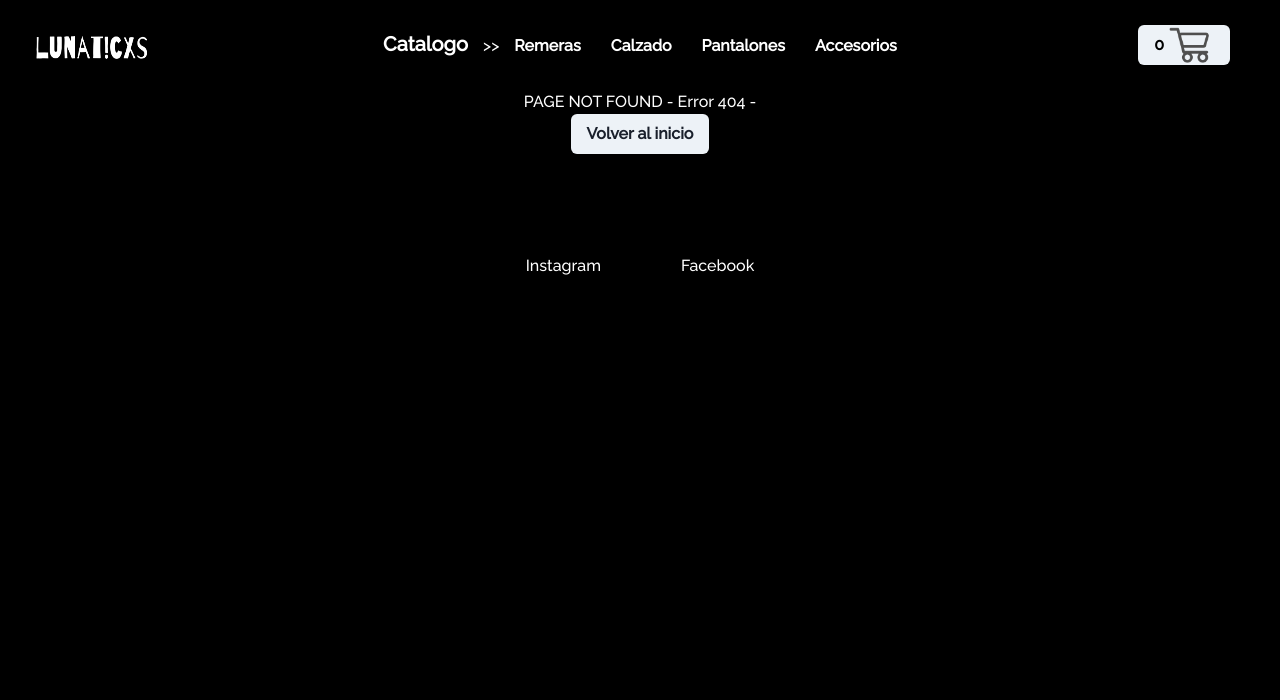
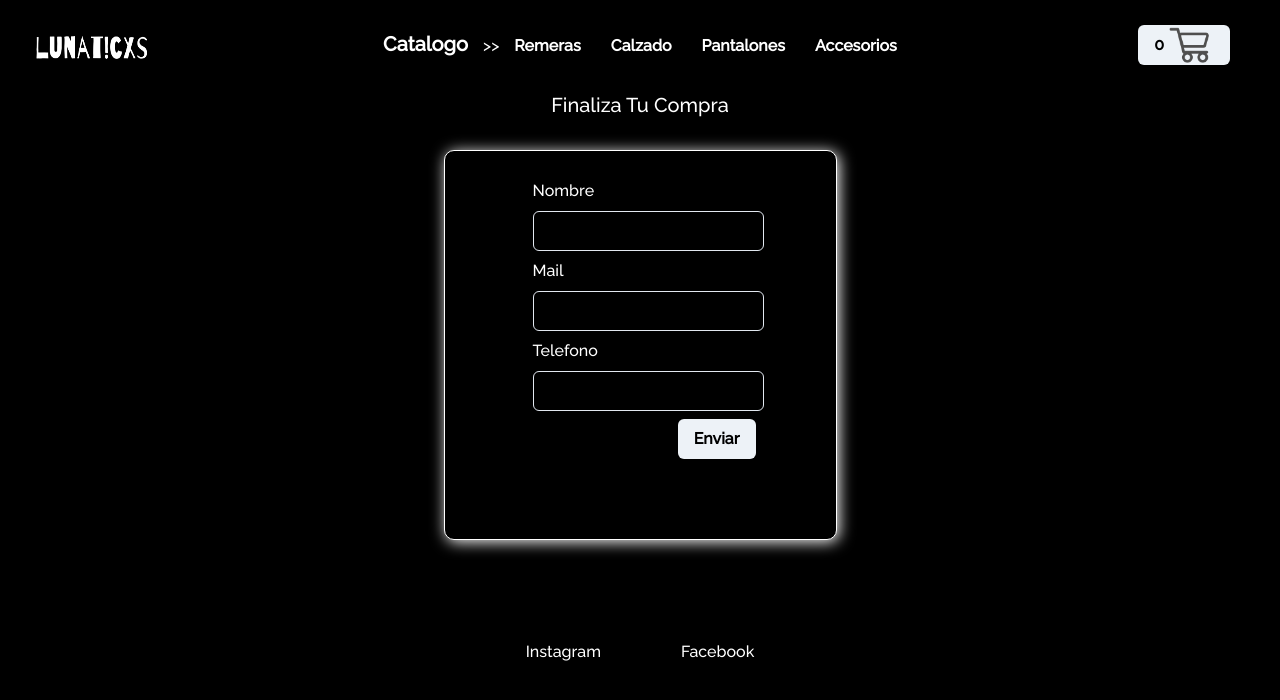
Before and after one commit to ianbifano/lunaticxs, a React (Vite) app: page /form in a window 1280 px wide. Before the commit this address had no page. Shown: the top 700 px of the page. Built offline with nearby package versions, Linux system fonts and the light colour scheme.

Commit message:
formulario de compra

```diff
--- a/src/App.jsx
+++ b/src/App.jsx
@@ -13,6 +13,7 @@ import Footer from "./components/Footer";
 import Home from "./components/Home";
 import ShoppingCartProvider from "./context/ShoppingCartProvider";
 import CartContainer from "./components/CartContainer";
+import Form from "./components/Form"
 
 const App = () => {
     return (
@@ -23,8 +24,7 @@ const App = () => {
                         <NavBar />
 
                         <Routes>
-                            <Route exact path="/" element={<Home />}
-                            />
+                            <Route exact path="/" element={<Home />} />
 
                             <Route
                                 exact
@@ -49,9 +49,13 @@ const App = () => {
                                 element={<CartContainer />}
                             />
 
-                            <Route exact path="*" element={<Error />}
+                            <Route
+                                exact
+                                path="/form"
+                                element={<Form />}
                             />
 
+                            <Route exact path="*" element={<Error />} />
                         </Routes>
                     </ShoppingCartProvider>
 
--- a/src/components/Cart.jsx
+++ b/src/components/Cart.jsx
@@ -13,11 +13,13 @@ import {
     Button,
     Th,
 } from "@chakra-ui/react";
+import { Link } from "react-router-dom";
 import Item from "./Item";
 import { CartContext } from "../context/ShoppingCartProvider";
 
 const Cart = () => {
-    const { cart, getTotal, removeFromCart, resetCart } = useContext(CartContext);
+    const { cart, getTotal, removeFromCart, resetCart } =
+        useContext(CartContext);
 
     return (
         <>
@@ -105,10 +107,16 @@ const Cart = () => {
                             </Tfoot>
                         </Table>
                         <Flex direction="row-reverse" mt={10}>
-                            <Button textColor="black" m={2}>
-                                Confirmar Compra
-                            </Button>
-                            <Button textColor="black" m={2} onClick={ () => resetCart()}>
+                            <Link to="/form">
+                                <Button textColor="black" m={2}>
+                                    Confirmar Compra
+                                </Button>
+                            </Link>
+                            <Button
+                                textColor="black"
+                                m={2}
+                                onClick={() => resetCart()}
+                            >
                                 Vaciar Carrito
                             </Button>
                         </Flex>
--- /dev/null
+++ b/src/components/Form.jsx
@@ -0,0 +1,97 @@
+import { React, useState, useContext } from "react";
+import { collection, addDoc, getFirestore } from "firebase/firestore";
+import {
+    FormControl,
+    FormLabel,
+    FormErrorMessage,
+    FormHelperText,
+    Flex,
+    Button,
+    Input,
+    Text,
+    Box,
+} from "@chakra-ui/react";
+import { CartContext } from "../context/ShoppingCartProvider";
+
+const Form = () => {
+    const [orderId, setOrderId] = useState(null);
+    const [name, setName] = useState("");
+    const [mail, setMail] = useState("");
+    const [phone, setPhone] = useState(0);
+
+    const { cart, getTotal } = useContext(CartContext);
+
+    const db = getFirestore();
+
+    const handleSubmit = (e) => {
+        e.preventDefault();
+
+        const total = getTotal();
+
+        const date = new Date();
+
+        const order = {
+            name,
+            mail,
+            phone,
+            items: cart.map((product) => {
+                return {
+                    id: product.item.id,
+                    price: product.item.price,
+                    quantity: product.quantity,
+                    name: product.item.name,
+                };
+            }),
+            total,
+            date,
+        };
+
+        addDoc(ordersCollection, order).then(({ id }) => {
+            setOrderId(id);
+        });
+    };
+
+    const ordersCollection = collection(db, "orders");
+
+    return (
+        <>
+        <Flex justifyContent="center" mb={30}>
+            <Text fontSize={20}>Finaliza Tu Compra</Text>
+        </Flex>
+            <Flex justifyContent="center">
+                <Box className="border" p={20} pt={5} borderRadius={10}>
+                    <form onSubmit={handleSubmit}>
+                        <FormControl m={2}>
+                            <FormLabel>Nombre</FormLabel>
+                            <Input
+                                type="text"
+                                onChange={(e) => setName(e.target.value)}
+                            />
+                        </FormControl>
+                        <FormControl m={2}>
+                            <FormLabel>Mail</FormLabel>
+                            <Input
+                                type="email"
+                                onChange={(e) => setMail(e.target.value)}
+                            />
+                        </FormControl>
+                        <FormControl m={2} >
+                            <FormLabel>Telefono</FormLabel>
+                            <Input
+                                type="number"
+                                onChange={(e) => setPhone(e.target.value)}
+                            />
+                        </FormControl>
+                        <Flex direction="row-reverse">
+                            <Button type="submit" textColor="black">
+                                Enviar
+                            </Button>
+                        </Flex>
+                    </form>
+                </Box>
+            </Flex>
+        </>
+    );
+};
+
+export default Form;
--- a/src/components/Item.jsx
+++ b/src/components/Item.jsx
@@ -26,8 +26,7 @@ const Item = ({ description, price, stock, name, img, id, alt }) => {
                             borderRadius="lg"
                         />
                         <Stack mt="6" spacing="3">
-                            <Heading size="md"> ID: {id}</Heading>
-                            <Text> Title: {name}</Text>
+                            <Heading size="md">{name}</Heading>
                             <Text> Descripcion: {description}</Text>
                             <Text> Precio: $ {price}</Text>
                             <Text> Stock: {stock}</Text>
--- a/src/components/ItemDetail.jsx
+++ b/src/components/ItemDetail.jsx
@@ -1,7 +1,6 @@
-import { React, useContext, useState } from "react";
+import { React, useContext } from "react";
 
 import {
-    Flex,
     Card,
     CardBody,
     Image,
@@ -15,13 +14,11 @@ import ItemCount from "./ItemCount";
 import { CartContext } from "../context/ShoppingCartProvider";
 
 const ItemDetail = ({ item }) => {
-    const [sale, setSale] = useState(false);
 
     const { cart, addToCart, isInCart } = useContext(CartContext);
 
     const addProduct = (quantity) => {
         addToCart(item, quantity);
-        setSale(true);
     };
 
     let quantity = 1
--- a/src/context/ShoppingCartProvider.jsx
+++ b/src/context/ShoppingCartProvider.jsx
@@ -22,9 +22,9 @@ const ShoppingCartProvider = ({ children }) => {
             let record = {"item": item, "quantity": quantity};
 
             if (isInCart(item.id)) {
-                let new_Cart = cart.filter((obj) => obj.item.id != item.id);
-                localStorage.setItem("cart", JSON.stringify([...new_Cart, record]));
-                setCart([...new_Cart, record])
+                let newCart = cart.filter((obj) => obj.item.id != item.id);
+                localStorage.setItem("cart", JSON.stringify([...newCart, record]));
+                setCart([...newCart, record])
                 return false;
             } else {
                 localStorage.setItem("cart", JSON.stringify([...cart , record ]));
@@ -63,6 +63,10 @@ const ShoppingCartProvider = ({ children }) => {
         return aux;
     };
 
+    const confirmSale = () => {
+
+    }
+
     return (
         <>
             <CartContext.Provider
```
